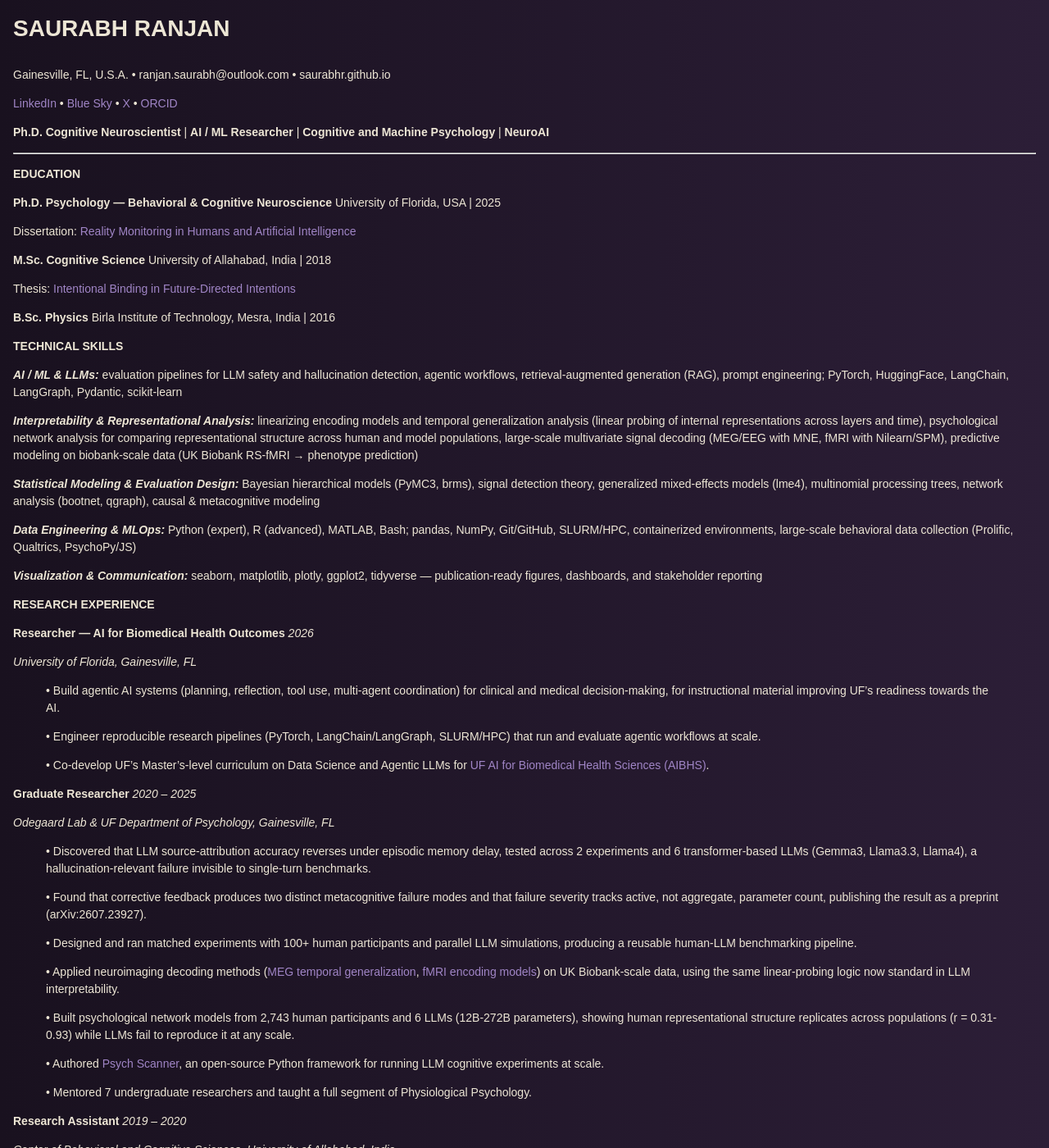
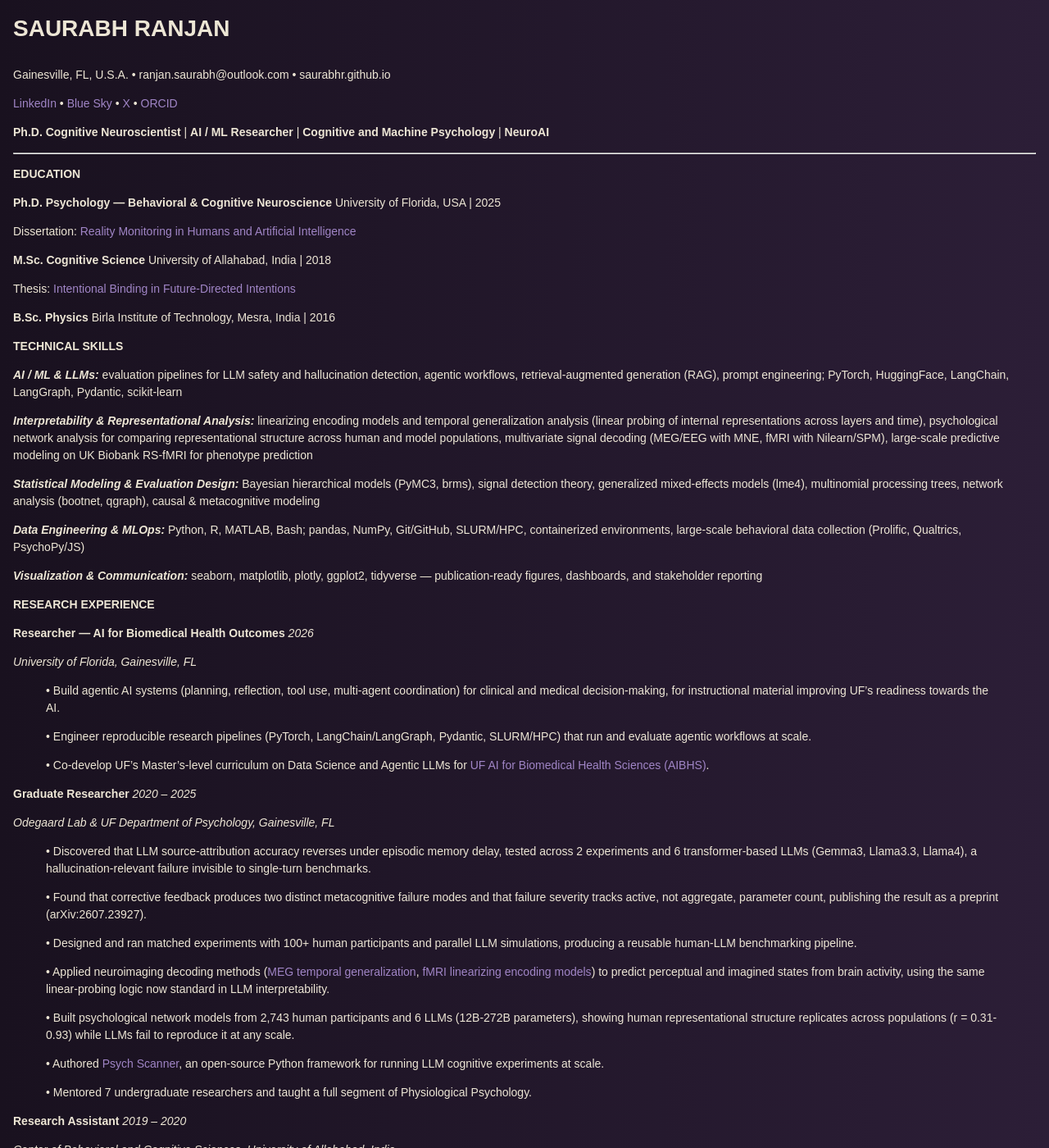
Before and after one commit to saurabhr/saurabhr.github.io, a Jekyll site: the page built from assets/sr_cv.md, in a window 1280 px wide and 1400 px high. Shown: the whole window at 82% size. Built offline with Jekyll 4.4.1, drawn with Linux system fonts in a browser that asks for light colours; our own code applies the rules of GitHub Pages for plain Markdown files.

Commit message:
Fix misleading UK Biobank scoping, fit title on one line, add Pydantic
Correct two bullets that implied MEG/EEG work was UK-Biobank-scale
when only the fMRI phenotype-prediction work is; the "large-scale"
qualifier now scopes correctly in both the Technical Skills line and
the Graduate Researcher bullet. Add a Lua filter (assets/cv_pdf_filter.lua)
that shrinks the title/credentials line so it fits on one line in the
PDF only, without affecting the website's rendering of the same
markdown source. Add Pydantic to the UF pipeline tooling list.

Co-Authored-By: Claude Sonnet 5 <noreply@anthropic.com>

```diff
--- a/assets/sr_cv.md
+++ b/assets/sr_cv.md
@@ -25,11 +25,11 @@ Thesis: [Intentional Binding in Future-Directed Intentions](https://osf.io/prepr
 
 ***AI / ML & LLMs:*** evaluation pipelines for LLM safety and hallucination detection, agentic workflows, retrieval-augmented generation (RAG), prompt engineering; PyTorch, HuggingFace, LangChain, LangGraph, Pydantic, scikit-learn
 
-***Interpretability & Representational Analysis:*** linearizing encoding models and temporal generalization analysis (linear probing of internal representations across layers and time), psychological network analysis for comparing representational structure across human and model populations, large-scale multivariate signal decoding (MEG/EEG with MNE, fMRI with Nilearn/SPM), predictive modeling on biobank-scale data (UK Biobank RS-fMRI → phenotype prediction)
+***Interpretability & Representational Analysis:*** linearizing encoding models and temporal generalization analysis (linear probing of internal representations across layers and time), psychological network analysis for comparing representational structure across human and model populations, multivariate signal decoding (MEG/EEG with MNE, fMRI with Nilearn/SPM), large-scale predictive modeling on UK Biobank RS-fMRI for phenotype prediction
 
 ***Statistical Modeling & Evaluation Design:*** Bayesian hierarchical models (PyMC3, brms), signal detection theory, generalized mixed-effects models (lme4), multinomial processing trees, network analysis (bootnet, qgraph), causal & metacognitive modeling
 
-***Data Engineering & MLOps:*** Python (expert), R (advanced), MATLAB, Bash; pandas, NumPy, Git/GitHub, SLURM/HPC, containerized environments, large-scale behavioral data collection (Prolific, Qualtrics, PsychoPy/JS)
+***Data Engineering & MLOps:*** Python, R, MATLAB, Bash; pandas, NumPy, Git/GitHub, SLURM/HPC, containerized environments, large-scale behavioral data collection (Prolific, Qualtrics, PsychoPy/JS)
 
 ***Visualization & Communication:*** seaborn, matplotlib, plotly, ggplot2, tidyverse — publication-ready figures, dashboards, and stakeholder reporting
 
@@ -41,7 +41,7 @@ Thesis: [Intentional Binding in Future-Directed Intentions](https://osf.io/prepr
 
 > •	Build agentic AI systems (planning, reflection, tool use, multi-agent coordination) for clinical and medical decision-making, for instructional material improving UF's readiness towards the AI.
 
-> •	Engineer reproducible research pipelines (PyTorch, LangChain/LangGraph, SLURM/HPC) that run and evaluate agentic workflows at scale.
+> •	Engineer reproducible research pipelines (PyTorch, LangChain/LangGraph, Pydantic, SLURM/HPC) that run and evaluate agentic workflows at scale.
 
 > •	Co-develop UF's Master's-level curriculum on Data Science and Agentic LLMs for [UF AI for Biomedical Health Sciences (AIBHS)](https://ic3.center.ufl.edu/education/aibhs/).
 
@@ -55,7 +55,7 @@ Thesis: [Intentional Binding in Future-Directed Intentions](https://osf.io/prepr
 
 > •	Designed and ran matched experiments with 100+ human participants and parallel LLM simulations, producing a reusable human-LLM benchmarking pipeline.
 
-> •	Applied neuroimaging decoding methods ([MEG temporal generalization](https://github.com/saurabhr/predict_perception_imagination_tgm), [fMRI encoding models](https://drive.google.com/file/d/19mZs-H6cwijz3ZLf41w1FYVcP_PmMGd9/view?usp=sharing)) on UK Biobank-scale data, using the same linear-probing logic now standard in LLM interpretability.
+> •	Applied neuroimaging decoding methods ([MEG temporal generalization](https://github.com/saurabhr/predict_perception_imagination_tgm), [fMRI linearizing encoding models](https://drive.google.com/file/d/19mZs-H6cwijz3ZLf41w1FYVcP_PmMGd9/view?usp=sharing)) to predict perceptual and imagined states from brain activity, using the same linear-probing logic now standard in LLM interpretability.
 
 > •	Built psychological network models from 2,743 human participants and 6 LLMs (12B-272B parameters), showing human representational structure replicates across populations (r = 0.31-0.93) while LLMs fail to reproduce it at any scale.
 
```
Also changed, not shown: 2 other files.
